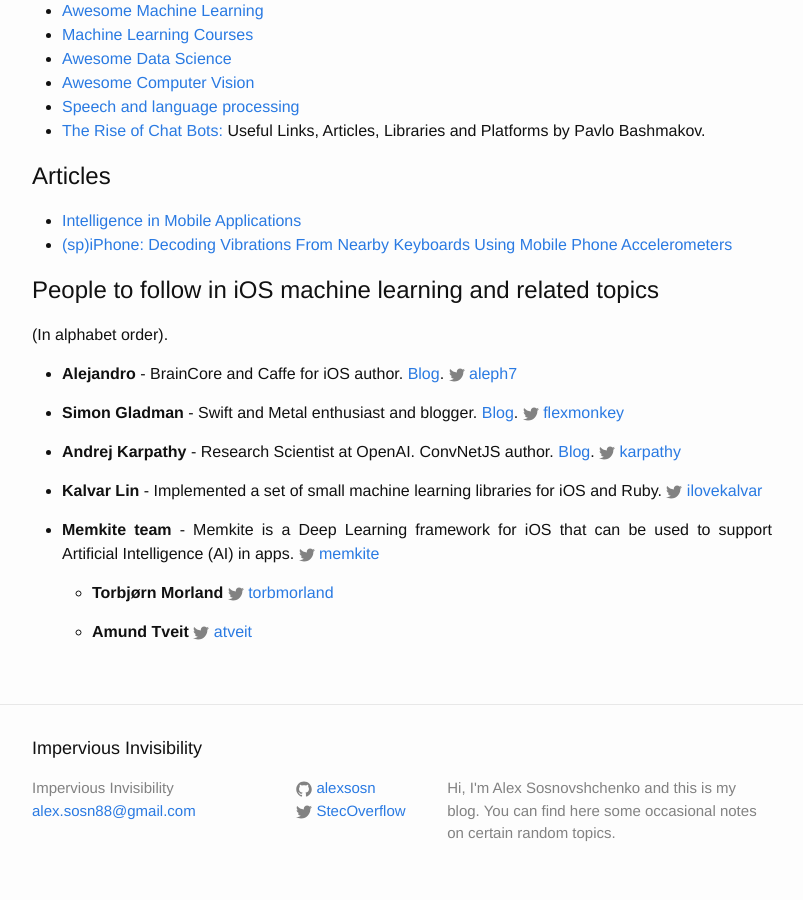
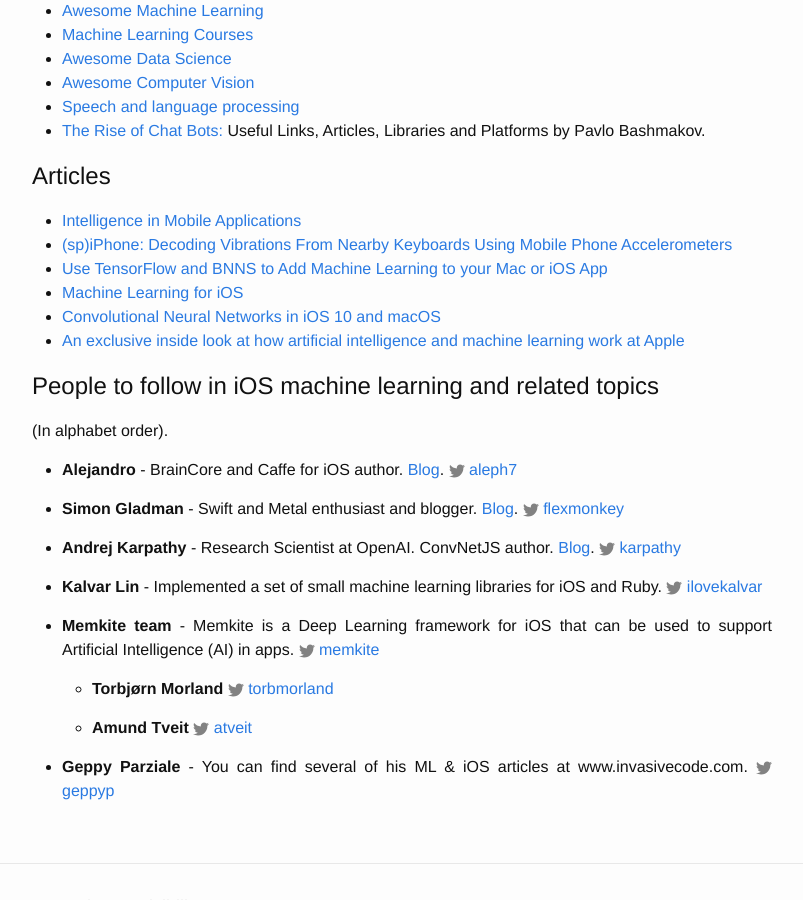
Before and after one commit to alexsosn/alexsosn.github.io, a Jekyll site: the page built from _posts/2015-11-05-iOS-ML.markdown, in a window 1280 px wide and 900 px high, scrolled down 7764 px. Shown: the whole window, without its empty margins (238-1041 px from the left). Built offline with Jekyll 4.4.1, drawn with Linux system fonts in a browser that asks for light colours; some of the changed text lies outside the part shown.

Commit message:
Articles

```diff
--- a/_posts/2015-11-05-iOS-ML.markdown
+++ b/_posts/2015-11-05-iOS-ML.markdown
@@ -264,6 +264,10 @@ Metal & Swift](https://realm.io/news/swift-summit-simon-gladman-metal/) - a vide
 * [Intelligence in Mobile Applications](https://medium.com/@sadmansamee/intelligence-in-mobile-applications-ca3be3c0e773#.lgk2gt6ik)
 * [(sp)iPhone: Decoding Vibrations From Nearby Keyboards
 Using Mobile Phone Accelerometers](http://www.cc.gatech.edu/~traynor/papers/traynor-ccs11.pdf)
+* [Use TensorFlow and BNNS to Add Machine Learning to your Mac or iOS App](https://www.bignerdranch.com/blog/use-tensorflow-and-bnns-to-add-machine-learning-to-your-mac-or-ios-app/)
+* [Machine Learning for iOS](https://www.invasivecode.com/weblog/machine-learning-swift-ios/)
+* [Convolutional Neural Networks in iOS 10 and macOS](https://www.invasivecode.com/weblog/convolutional-neural-networks-ios-10-macos-sierra/)
+* [An exclusive inside look at how artificial intelligence and machine learning work at Apple](https://backchannel.com/an-exclusive-look-at-how-ai-and-machine-learning-work-at-apple-8dbfb131932b)
 
 # People to follow in iOS machine learning and related topics
 \(In alphabet order\).
@@ -275,3 +279,4 @@ Using Mobile Phone Accelerometers](http://www.cc.gatech.edu/~traynor/papers/tray
 * **Memkite team** - Memkite is a Deep Learning framework for iOS that can be used to support Artificial Intelligence (AI) in apps. {% include icon-twitter.html username="memkite" %}
 	* **Torbjørn Morland** {% include icon-twitter.html username="torbmorland" %}
 	* **Amund Tveit** {% include icon-twitter.html username="atveit" %}
+* **Geppy Parziale** - You can find several of his ML & iOS articles at www.invasivecode.com. {% include icon-twitter.html username="geppyp" %}
```
Also changed, not shown: other parts of _posts/2015-11-05-iOS-ML.markdown (+1 -1 lines).
